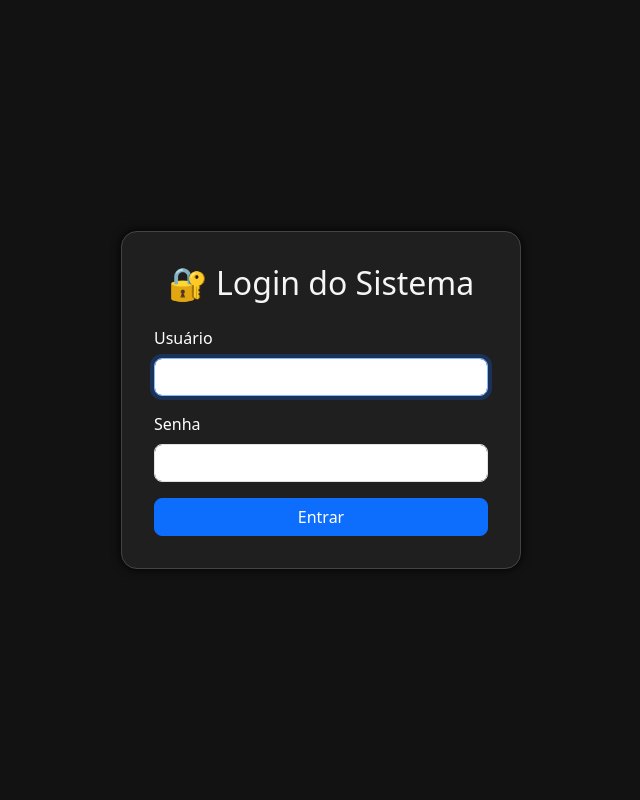
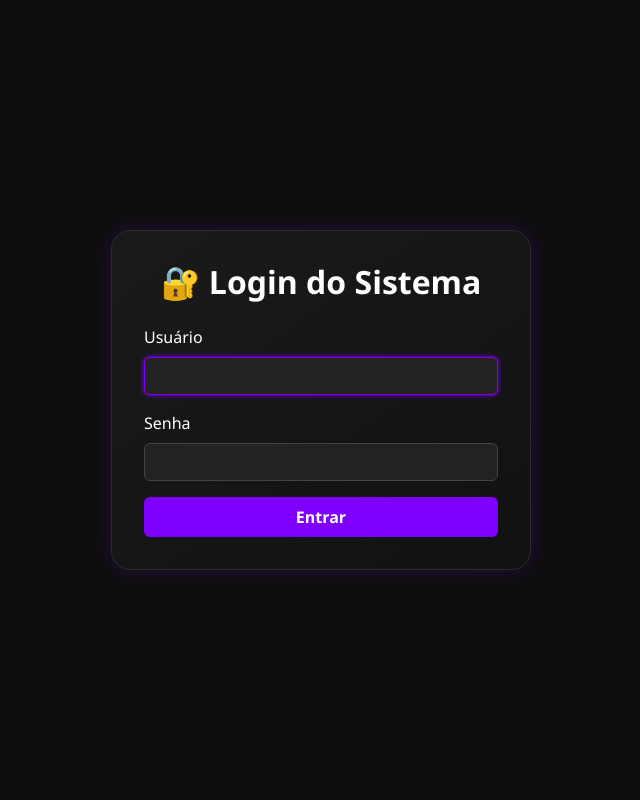
Before and after one commit to brenobucciarati/valeteiro-app, a Flask app: page /login in a window 1280 px wide. Shown: the whole page, without its empty margins (319-959 px from the left). Run offline with Flask 3, Linux system fonts and the light colour scheme.

Commit message:
Update login.html

```diff
--- a/templates/login.html
+++ b/templates/login.html
@@ -6,40 +6,68 @@
     <link href="https://cdn.jsdelivr.net/npm/bootstrap@5.3.2/dist/css/bootstrap.min.css" rel="stylesheet">
     <style>
         body {
-            background-color: #121212;
-            color: #fff;
+            background-color: #0e0e0e;
+            color: #ffffff;
             height: 100vh;
+            margin: 0;
             display: flex;
             align-items: center;
             justify-content: center;
-            margin: 0;
+            font-family: 'Segoe UI', sans-serif;
         }
 
         .card {
-            background: rgba(33, 33, 33, 0.85);
-            border: 1px solid #444;
-            border-radius: 1rem;
+            background: linear-gradient(145deg, #1a1a1a, #111);
+            border: 1px solid #2c2c2c;
+            border-radius: 1.2rem;
             padding: 2rem;
             width: 100%;
-            max-width: 400px;
-            box-shadow: 0 0 10px #000;
+            max-width: 420px;
+            box-shadow: 0 0 20px rgba(128, 0, 255, 0.2);
         }
 
-        .form-control, .btn {
-            border-radius: 0.5rem;
+        .form-control {
+            background-color: #222;
+            color: #fff;
+            border: 1px solid #444;
+        }
+
+        .form-control:focus {
+            background-color: #222;
+            color: #fff;
+            border-color: #8000ff;
+            box-shadow: 0 0 5px #8000ff;
+        }
+
+        .btn-login {
+            background-color: #8000ff;
+            border: none;
+            color: #fff;
+            font-weight: bold;
+        }
+
+        .btn-login:hover {
+            background-color: #6f00e6;
         }
 
         h2 {
-            color: #f5f5f5;
+            color: #ffffff;
+            font-weight: 600;
+        }
+
+        .alert {
+            font-size: 0.95rem;
         }
     </style>
 </head>
 <body>
     <div class="card text-white">
         <h2 class="text-center mb-4">🔐 Login do Sistema</h2>
+
         {% if erro %}
             <div class="alert alert-danger text-center">{{ erro }}</div>
         {% endif %}
+
         <form method="POST">
             <div class="mb-3">
                 <label for="username" class="form-label">Usuário</label>
@@ -49,7 +77,7 @@
                 <label for="password" class="form-label">Senha</label>
                 <input type="password" class="form-control" id="password" name="password" required>
             </div>
-            <button type="submit" class="btn btn-primary w-100">Entrar</button>
+            <button type="submit" class="btn btn-login w-100 py-2">Entrar</button>
         </form>
     </div>
 </body>
```
